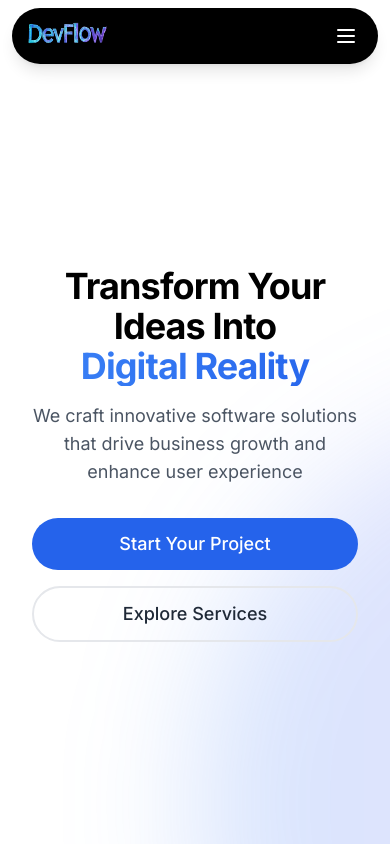
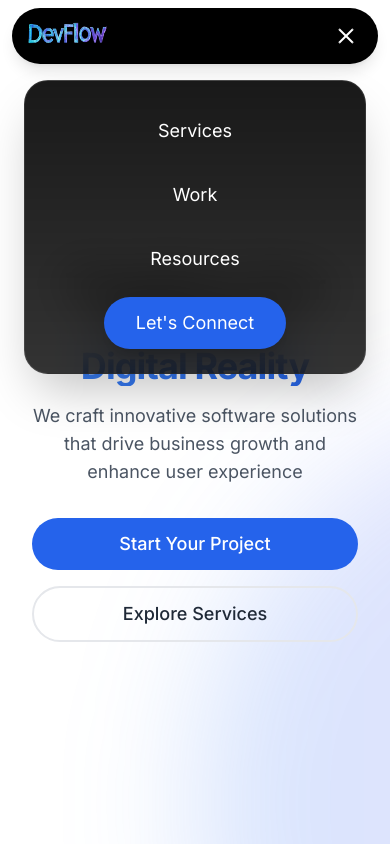
Before and after one commit to jsa498/DevFlow, a Next.js app: page / in a window 390 px wide. Both pictures are taken after a click on the button "Toggle menu". Shown: the top 844 px of the page. Built offline with nearby package versions, Linux system fonts and the light colour scheme.

Commit message:
Style: Enhance mobile menu design with better spacing, animations and visual effects

```diff
--- a/src/components/Navbar.tsx
+++ b/src/components/Navbar.tsx
@@ -1,10 +1,22 @@
 'use client';
 
+import { useState } from 'react';
 import Link from 'next/link';
 import Image from 'next/image';
-import { motion } from 'framer-motion';
+import { motion, AnimatePresence } from 'framer-motion';
+import { usePathname } from 'next/navigation';
+
+const navItems = [
+  { name: 'Services', path: '/services' },
+  { name: 'Work', path: '/work' },
+  { name: 'Resources', path: '/resources' },
+  { name: "Let's Connect", path: '/contact', isButton: true }
+];
 
 const Navbar = () => {
+  const [isOpen, setIsOpen] = useState(false);
+  const pathname = usePathname();
+
   return (
     <motion.header
       initial={{ y: -100, opacity: 0 }}
@@ -15,7 +27,7 @@ const Navbar = () => {
       <nav className="w-full max-w-[720px] mx-2 sm:mx-4 px-1">
         <div className="bg-black rounded-full shadow-lg backdrop-blur-sm h-14 sm:h-16 w-full">
           <div className="flex items-center justify-between h-full px-3 sm:px-4 relative">
-            <div className="flex-shrink-0 relative pt-4 -ml-1 sm:ml-0">
+            <Link href="/" className="flex-shrink-0 relative pt-4 -ml-1 sm:ml-0">
               <Image
                 src="/DevLogo.png"
                 alt="DevFlow Logo"
@@ -24,41 +36,113 @@ const Navbar = () => {
                 className="w-24 sm:w-28 h-24 sm:h-28 transform -translate-y-0.5"
                 priority
               />
+            </Link>
+
+            <div className="hidden md:flex items-center space-x-6 lg:space-x-8 ml-auto">
+              {navItems.map((item) => (
+                item.isButton ? (
+                  <Link
+                    key={item.path}
+                    href={item.path}
+                    className="text-white bg-blue-600 px-5 sm:px-6 py-2 rounded-full hover:bg-blue-700 transition-all inline-block"
+                  >
+                    {item.name}
+                  </Link>
+                ) : (
+                  <Link
+                    key={item.path}
+                    href={item.path}
+                    className="text-white hover:text-blue-400 transition-colors"
+                  >
+                    {item.name}
+                  </Link>
+                )
+              ))}
             </div>
 
-            <div className="hidden md:flex items-center space-x-6 lg:space-x-8 ml-auto">
-              <Link href="/services" className="text-white hover:text-blue-400 transition-colors">
-                Services
-              </Link>
-              <Link href="/work" className="text-white hover:text-blue-400 transition-colors">
-                Work
-              </Link>
-              <Link href="/resources" className="text-white hover:text-blue-400 transition-colors">
-                Resources
-              </Link>
-              <Link
-                href="/contact"
-                className="text-white bg-blue-600 px-5 sm:px-6 py-2 rounded-full hover:bg-blue-700 transition-all"
-              >
-                Let&apos;s Connect
-              </Link>
-            </div>
-
-            <button className="md:hidden text-white p-2">
-              <svg
-                className="h-6 w-6"
-                fill="none"
-                strokeLinecap="round"
-                strokeLinejoin="round"
-                strokeWidth="2"
-                viewBox="0 0 24 24"
-                stroke="currentColor"
-              >
-                <path d="M4 6h16M4 12h16M4 18h16"></path>
-              </svg>
+            <button
+              className="md:hidden text-white p-2 hover:bg-white/10 rounded-full transition-colors relative w-10 h-10 flex items-center justify-center"
+              onClick={() => setIsOpen(!isOpen)}
+              aria-label="Toggle menu"
+            >
+              <div className="w-5 h-5 relative">
+                <motion.span
+                  className="absolute top-0 left-0 w-full h-[2px] bg-white rounded-full origin-center"
+                  animate={{
+                    rotate: isOpen ? 45 : 0,
+                    y: isOpen ? 9 : 0,
+                  }}
+                  transition={{ duration: 0.2 }}
+                />
+                <motion.span
+                  className="absolute top-[9px] left-0 w-full h-[2px] bg-white rounded-full"
+                  animate={{
+                    opacity: isOpen ? 0 : 1,
+                    x: isOpen ? 8 : 0
+                  }}
+                  transition={{ duration: 0.2 }}
+                />
+                <motion.span
+                  className="absolute bottom-0 left-0 w-full h-[2px] bg-white rounded-full origin-center"
+                  animate={{
+                    rotate: isOpen ? -45 : 0,
+                    y: isOpen ? -9 : 0,
+                  }}
+                  transition={{ duration: 0.2 }}
+                />
+              </div>
             </button>
           </div>
         </div>
+
+        <AnimatePresence>
+          {isOpen && (
+            <motion.div
+              initial={{ opacity: 0, y: -20 }}
+              animate={{ opacity: 1, y: 0 }}
+              exit={{ opacity: 0, y: -20 }}
+              transition={{ duration: 0.2 }}
+              className="absolute top-20 left-0 right-0 md:hidden px-6"
+            >
+              <motion.div
+                className="bg-gradient-to-b from-black/90 to-black/80 backdrop-blur-xl rounded-3xl shadow-2xl overflow-hidden border border-white/10 max-w-[400px] mx-auto"
+                initial={{ scale: 0.95 }}
+                animate={{ scale: 1 }}
+                exit={{ scale: 0.95 }}
+              >
+                <div className="flex flex-col p-6 space-y-3">
+                  {navItems.map((item) => {
+                    const isActive = pathname === item.path;
+                    return (
+                      <Link
+                        key={item.path}
+                        href={item.path}
+                        onClick={() => setIsOpen(false)}
+                        className="flex items-center justify-center text-center"
+                      >
+                        <motion.span
+                          whileHover={{ scale: 1.02 }}
+                          whileTap={{ scale: 0.95 }}
+                          className={`
+                            px-8 py-3 text-lg transition-all duration-300 rounded-full
+                            ${item.isButton
+                              ? 'bg-blue-600 text-white hover:bg-blue-700 inline-block shadow-lg'
+                              : isActive
+                                ? 'text-black font-semibold bg-white/90 shadow-lg'
+                                : 'text-white hover:bg-white/10'
+                            }
+                          `}
+                        >
+                          {item.name}
+                        </motion.span>
+                      </Link>
+                    );
+                  })}
+                </div>
+              </motion.div>
+            </motion.div>
+          )}
+        </AnimatePresence>
       </nav>
     </motion.header>
   );
```
